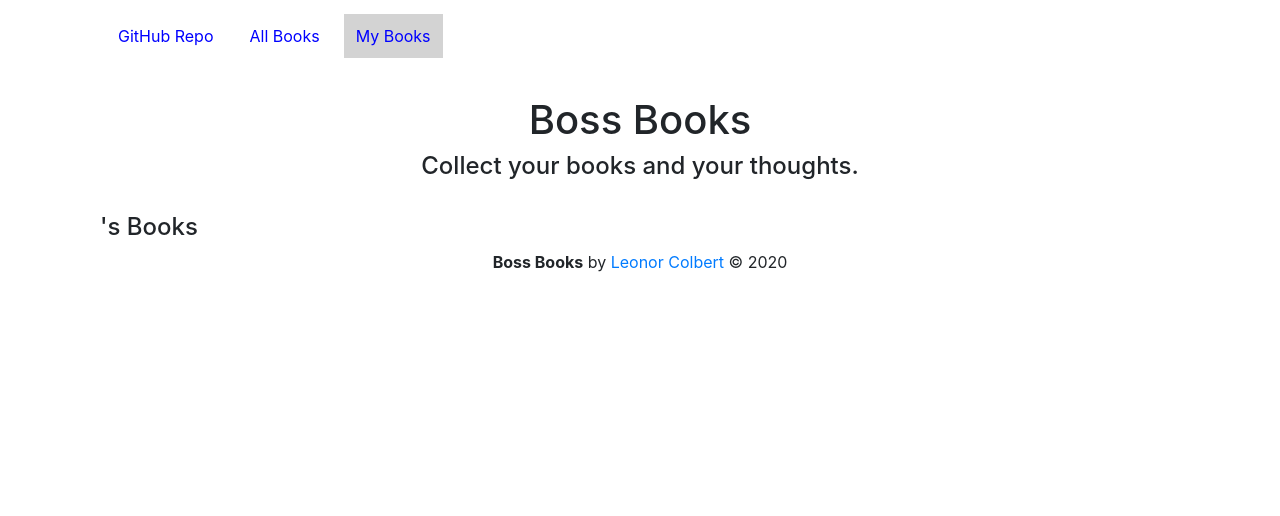
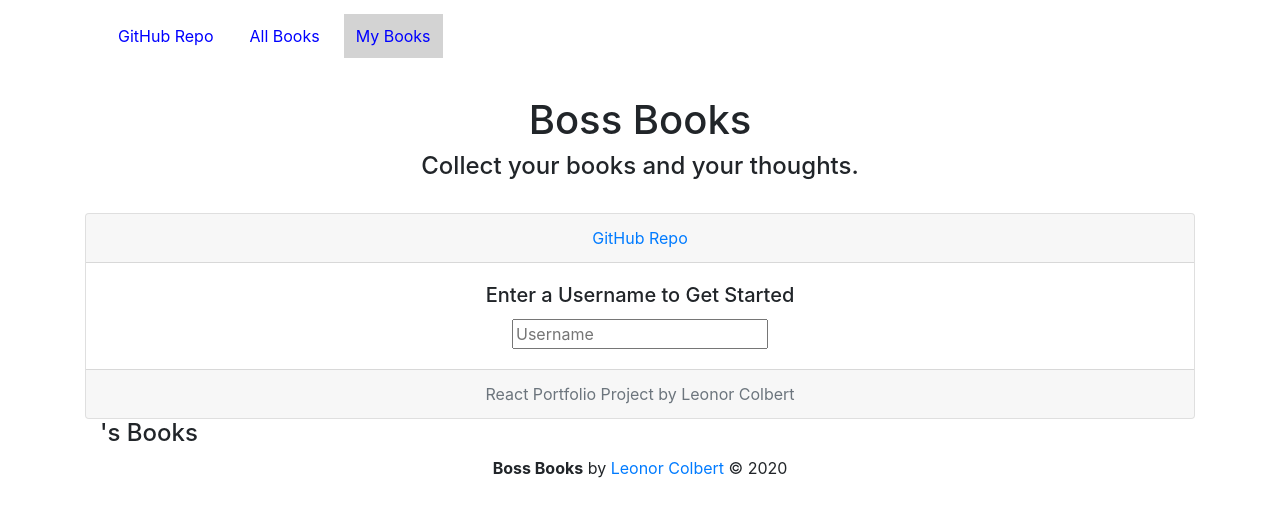
Before and after one commit to LeonorPDX/react-books-app, a React (Create React App) app in the folder books-frontend/: page /user/books in a window 1280 px wide. Shown: the top 516 px of the page. Built offline with nearby package versions, Linux system fonts and the light colour scheme.

Commit message:
Moved fetch user to app to see if that fixed the No Store Fou nd issue, no luck.

```diff
--- a/books-frontend/src/App.js
+++ b/books-frontend/src/App.js
@@ -1,26 +1,81 @@
 import React from 'react';
-import { Route, Switch } from 'react-router-dom';
+import { Route, Switch, withRouter } from 'react-router-dom';
+import { connect } from 'react-redux';
 
 import BooksContainer from './containers/BooksContainer';
 import UsersContainer from './containers/UsersContainer';
 import NavBar from './NavBar'
-import Welcome from './components/users/Welcome'
+
+import { fetchUser } from './actions/fetchUser'
+
 
 
 class App extends React.Component {
+  state = {
+    username: ""
+  }
+
+  handleOnChange(e) {
+      this.setState({
+          username: e.target.value
+      })
+  }
+
+  handleOnSubmit(e) {
+      e.preventDefault();
+      this.props.fetchUser(this.state.username);
+      this.props.history.push('/books')
+  }
+
+  renderSignin() {
+    if (this.props.username === "") {
+      return (
+        <div className="card text-center">
+            <div className="card-header">
+                <a href="https://github.com/LeonorPDX/react-books-app">GitHub Repo</a>
+            </div>
+            <div className="card-body">
+                <h5 className="card-title">Enter a Username to Get Started</h5>
+                <form onSubmit={e => this.handleOnSubmit(e)}>
+                    <input type="text" value={this.state.username} onChange={e => this.handleOnChange(e)} placeholder="Username" />
+                </form>
+            </div>
+            <div className="card-footer text-muted">
+                React Portfolio Project by Leonor Colbert
+            </div>
+        </div>
+      )
+    } else {
+      return null
+    }
+  }
 
   render() {
     return (
       <div className="App">
         <NavBar />
+
+        {this.renderSignin()}
+
         <Switch>
-          <Route path='/books' component={BooksContainer} />
+          <Route path='/books' render={(routerProps) => <BooksContainer {...routerProps} />} />
           <Route path='/user/books' component={UsersContainer} />
-          <Route exact path='/' component={Welcome} />
         </Switch>
       </div>
     );
   }
 }
 
-export default App;
+function mapDispatch(d) {
+  return {
+    fetchUser: (name) => d(fetchUser(name))
+  }
+}
+
+const mapState = state => {
+  return {
+    username: state.user.username
+  }
+}
+
+export default connect(mapState, mapDispatch)(withRouter(App))
--- a/books-frontend/src/components/books/Book.js
+++ b/books-frontend/src/components/books/Book.js
@@ -31,6 +31,8 @@ class Book extends React.Component {
 
     console.log(this.props)
 
+    debugger
+
     return (
         <div className="container">
 
@@ -50,11 +52,14 @@ class Book extends React.Component {
                     <p className="card-text">{book ? book.description : null}</p>
                 </div>
             </div>
-                <a href="http://localhost:3000" className="btn btn-primary">Go somewhere</a>
+                <a href="http://localhost:3000" className="btn btn-primary">Add/Remove Button</a>
             </div>
         </div>
 
+        <br />
         <NoteInput />
+        <br />
+
         {this.renderNotes()}
 
         </div>
--- a/books-frontend/src/components/books/Books.js
+++ b/books-frontend/src/components/books/Books.js
@@ -6,6 +6,7 @@ class Books extends Component {
 
 
   render() {
+
     return(
       <div className="container">
         <SearchBooks books={this.props.books} />
--- a/books-frontend/src/components/notes/Note.js
+++ b/books-frontend/src/components/notes/Note.js
@@ -6,6 +6,9 @@ const Note = props => {
         <div className="card-body">
             {props.note.content}
         </div>
+        <div className="card-footer">
+            {props.note.updated_at}
+        </div>
     </div>
     )
 }
--- a/books-frontend/src/components/notes/NoteInput.js
+++ b/books-frontend/src/components/notes/NoteInput.js
@@ -3,12 +3,13 @@ import React, { Component } from 'react';
 class NoteInput extends Component {
 
   state = {
-    content: ''
+    content: '',
+    username: ''
   }
 
   handleOnChange(event) {
     this.setState({
-      content: event.target.value,
+      [event.target.name]: event.target.value,
     });
   }
 
@@ -28,7 +29,15 @@ class NoteInput extends Component {
             className="form-control"
             rows="4"
             placeholder="What are your thoughts?..."
+            name="content"
             value={this.state.content}
+            onChange={(event) => this.handleOnChange(event)} />
+            <br />
+            <input
+            name="username"
+            placeholder="Username"
+            className="form-control"
+            value={this.state.username}
             onChange={(event) => this.handleOnChange(event)} />
             <br />
           <input className="btn btn-primary" type="submit" />
--- a/books-frontend/src/components/users/User.js
+++ b/books-frontend/src/components/users/User.js
@@ -5,6 +5,7 @@ import BookCard from '../books/BookCard'
 class User extends React.Component {
 
     render() {
+
         return (
             <div className="container">
 
--- a/books-frontend/src/containers/BooksContainer.js
+++ b/books-frontend/src/containers/BooksContainer.js
@@ -1,6 +1,6 @@
 import React, { Component } from 'react';
 import { connect } from 'react-redux';
-import { Route } from 'react-router-dom';
+import { Route, Switch } from 'react-router-dom';
 
 import Books from '../components/books/Books';
 import { fetchBooks } from '../actions/fetchBooks'
@@ -16,10 +16,10 @@ class BooksContainer extends Component {
     render() {
         return (
         <div>
-
-          <Route exact path='/books' render={(routerProps) => <Books {...routerProps} books={this.props.books} user={this.props.user} />} />
-          <Route path='/books/:id' render={(routerProps) => <Book {...routerProps} books={this.props.books} user={this.props.user} />}/>
-
+          <Switch>
+            <Route path={`${this.props.match.url}/:id`} render={(routerProps) => <Book {...routerProps} books={this.props.books} user={this.props.user} />}/>
+            <Route path='/books' render={(routerProps) => <Books {...routerProps} books={this.props.books} user={this.props.user} />} />
+          </Switch>
         </div>
         )
 
--- a/books-frontend/src/index.js
+++ b/books-frontend/src/index.js
@@ -9,9 +9,10 @@ import { BrowserRouter } from 'react-router-dom';
 import App from './App';
 import rootReducer from './reducers/reducer.js';
 
-const composeEnhancers = window.__REDUX_DEVTOOLS_EXTENSION_COMPOSE__ || compose;
-
-const store = createStore(rootReducer, composeEnhancers(applyMiddleware(thunk)))
+const store = createStore(rootReducer, compose(
+    applyMiddleware(thunk),
+    window.__REDUX_DEVTOOLS_EXTENSION__ ? window.__REDUX_DEVTOOLS_EXTENSION__() : noop => noop
+  ));
 
 ReactDOM.render(
 <Provider store={store}>
```
